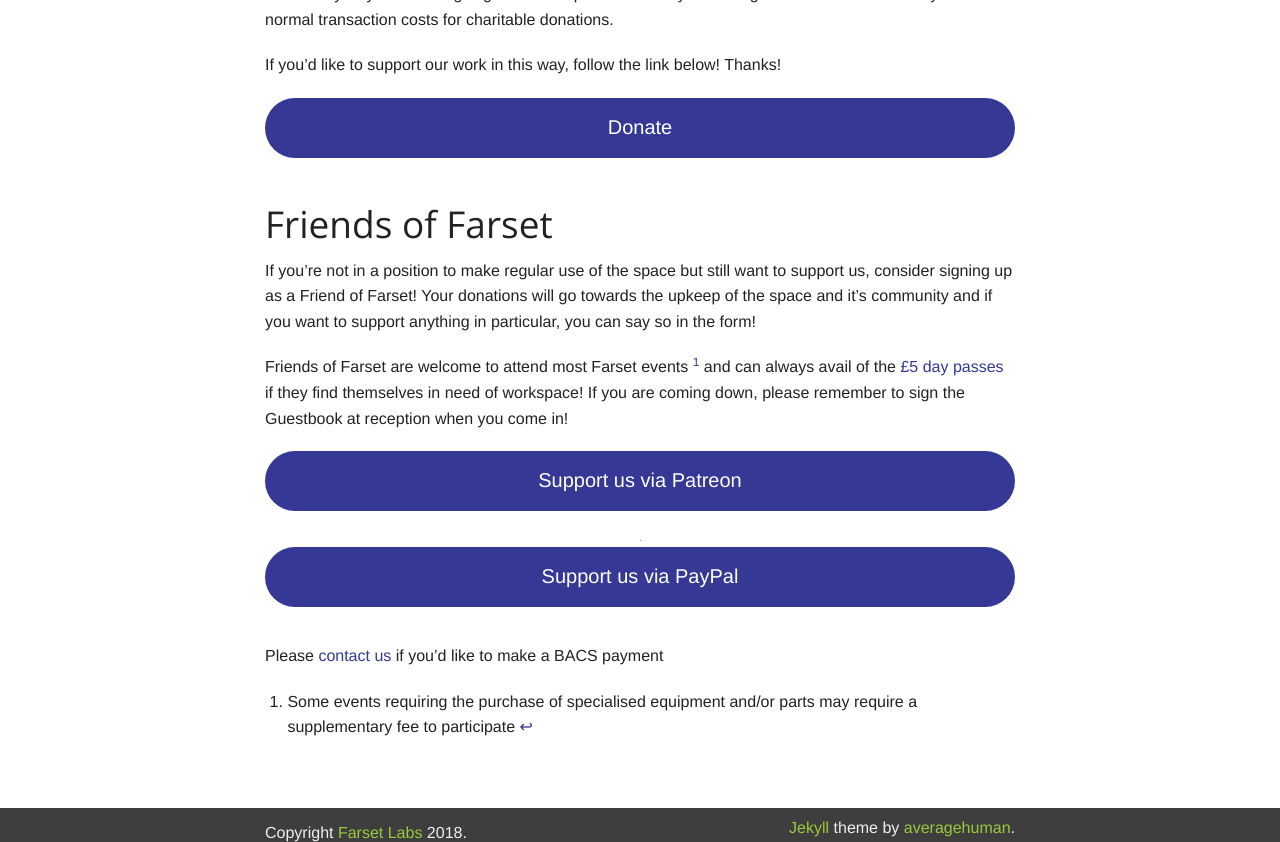
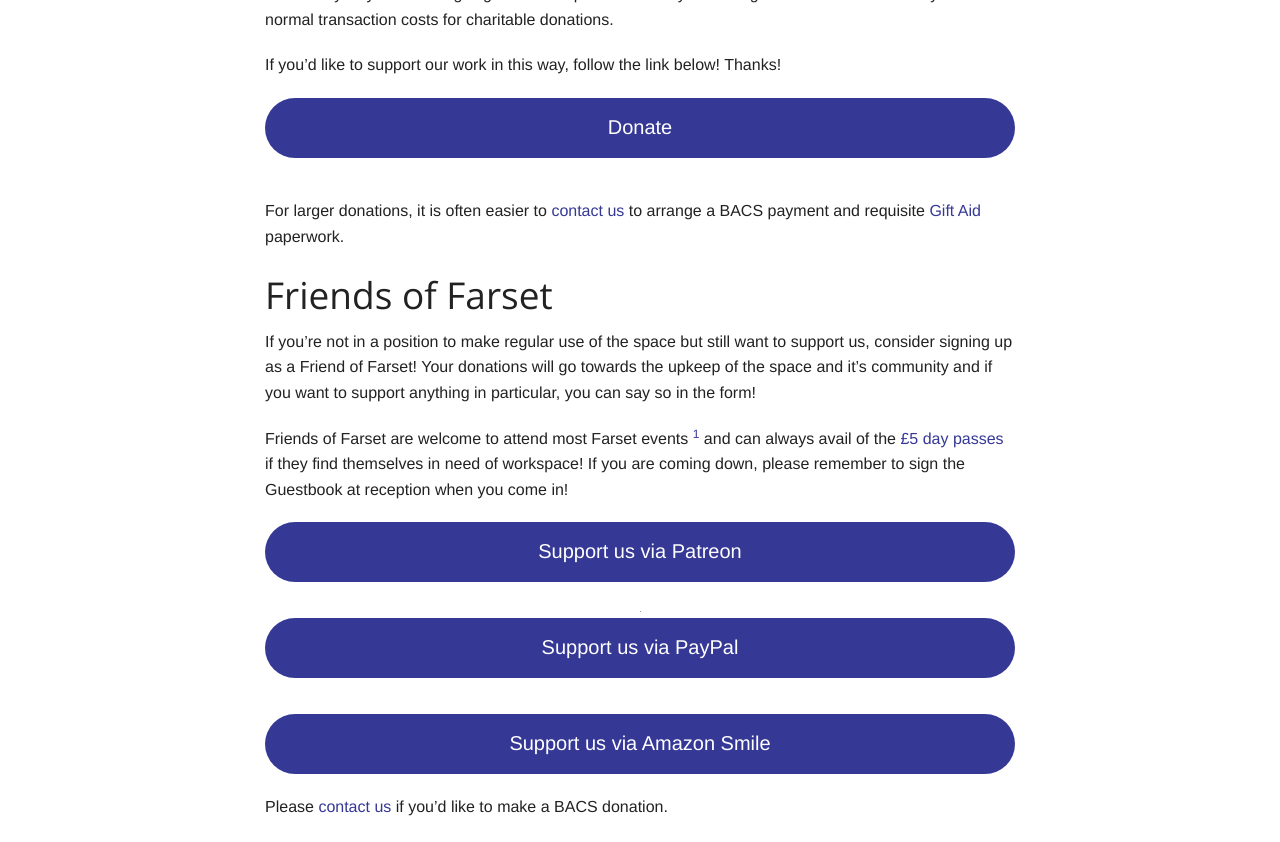
Before and after one commit to FarsetLabs/farsetlabs.github.io, a Jekyll site: the page built from support/index.md, in a window 1280 px wide and 900 px high, scrolled down 266 px, cut to the strip 58-900 px from the top of the window. Built offline with Jekyll 4.4.1, drawn with Linux system fonts in a browser that asks for light colours.

Commit message:
adding a smile to peoples browsers

```diff
--- a/support/index.md
+++ b/support/index.md
@@ -16,6 +16,7 @@ If you'd like to support our work in this way, follow the link below! Thanks!
 
 <a href="https://www.paypal.com/gb/fundraiser/charity/113209" class="large button expand round">Donate</a>
 
+For larger donations, it is often easier to [contact us](mailto:donate@farsetlabs.org.uk) to arrange a BACS payment and requisite [Gift Aid](https://www.gov.uk/donating-to-charity/gift-aid) paperwork.
 
 ## Friends of Farset
 
@@ -32,9 +33,10 @@ Friends of Farset are welcome to attend most Farset events <sup id="fnref:events
   <img alt="" border="0" src="https://www.paypalobjects.com/en_GB/i/scr/pixel.gif" width="1" height="1">
   <input type="submit" name="submit" class="large button round expand" value="Support us via PayPal">
 </form>
+<a class="large button round expand" type="burron" href="https://smile.amazon.co.uk/ch/102754-0">Support us via Amazon Smile</a>
 </div>
 
-Please [contact us](mailto:donate@farsetlabs.org.uk) if you'd like to make a BACS payment
+Please [contact us](mailto:donate@farsetlabs.org.uk) if you'd like to make a BACS donation.
 
 
 <div class="footnotes">
```
